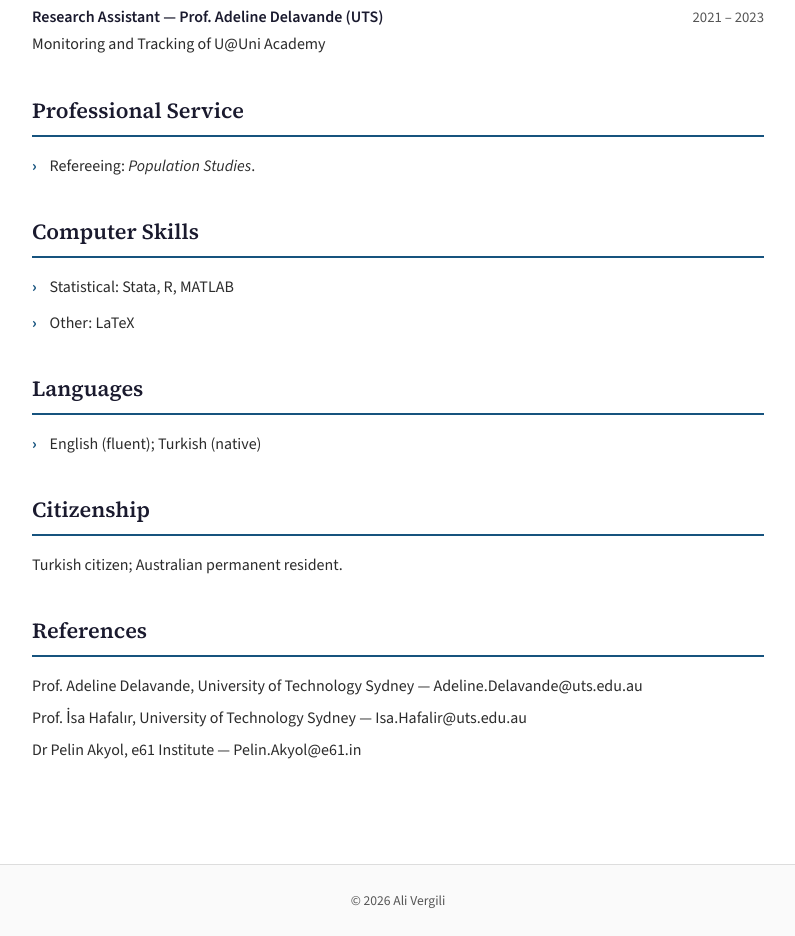
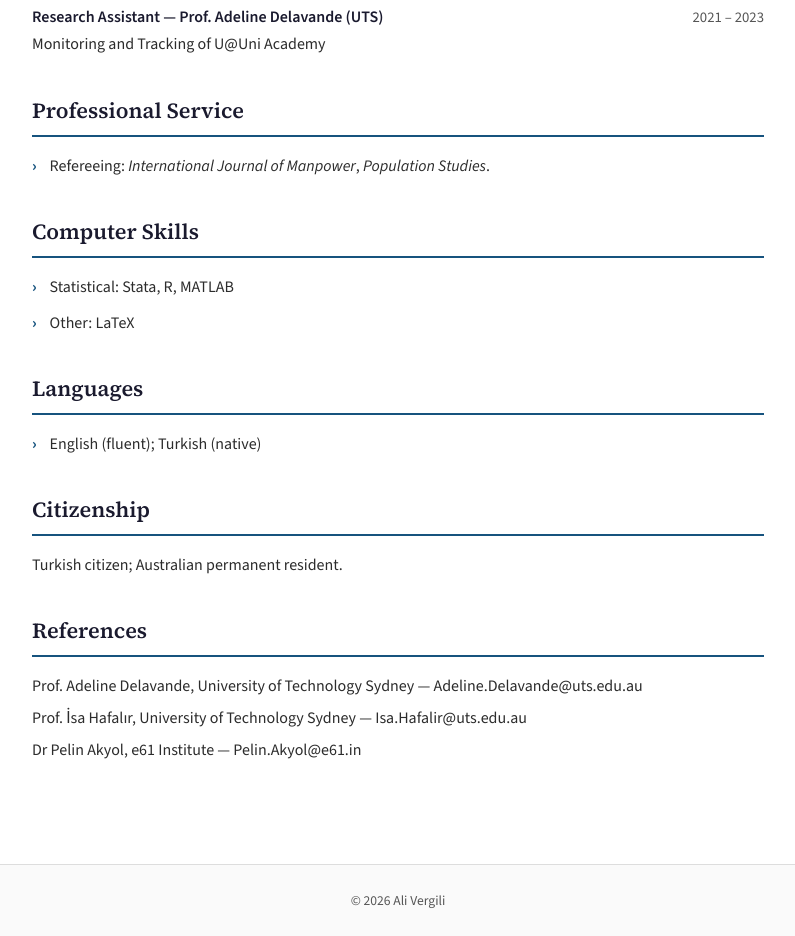
Before and after one commit to alivergili/alivergili.github.io, a plain HTML site: page cv.html in a window 1280 px wide. Shown: the part 4606-5542 px from the top of the page, without its empty margins (242-1037 px from the left). Drawn offline with nearby package versions, Linux system fonts and the light colour scheme.

Commit message:
CV: add International Journal of Manpower to refereeing
Co-Authored-By: Claude Fable 5.1 <noreply@anthropic.com>

```diff
--- a/cv.html
+++ b/cv.html
@@ -274,7 +274,7 @@
 
             <h2>Professional Service</h2>
             <ul class="items">
-                <li>Refereeing: <em>Population Studies</em>.</li>
+                <li>Refereeing: <em>International Journal of Manpower</em>, <em>Population Studies</em>.</li>
             </ul>
 
             <h2>Computer Skills</h2>
```
Also changed, not shown: 1 other file.
